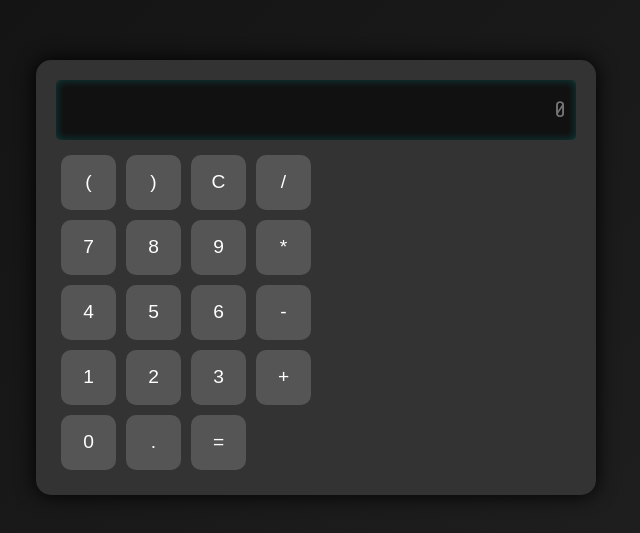
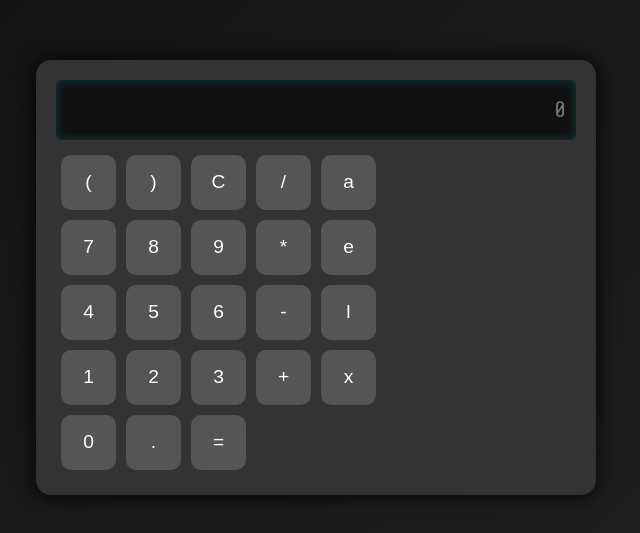
Before and after one commit to JeffKaneki/Alex, a plain HTML site: page index.html in a window 1280 px wide. Shown: the part 131-664 px from the top of the page, without its empty margins (324-964 px from the left). Drawn offline with nearby package versions, Linux system fonts and the light colour scheme.

Commit message:
index.html

```diff
--- a/index.html
+++ b/index.html
@@ -59,16 +59,16 @@
 <div class="calculator">
   <input type="text" id="display" placeholder="0">
   <div>
-    <button>(</button><button>)</button><button>C</button><button>/</button>
+    <button>(</button><button>)</button><button>C</button><button>/</button><button>a</button>
   </div>
   <div>
-    <button>7</button><button>8</button><button>9</button><button>*</button>
+    <button>7</button><button>8</button><button>9</button><button>*</button><button>e</button>
   </div>
   <div>
-    <button>4</button><button>5</button><button>6</button><button>-</button>
+    <button>4</button><button>5</button><button>6</button><button>-</button><button>l</button>
   </div>
   <div>
-    <button>1</button><button>2</button><button>3</button><button>+</button>
+    <button>1</button><button>2</button><button>3</button><button>+</button><button>x</button>
   </div>
   <div>
     <button>0</button><button>.</button><button id="equals">=</button>
```
